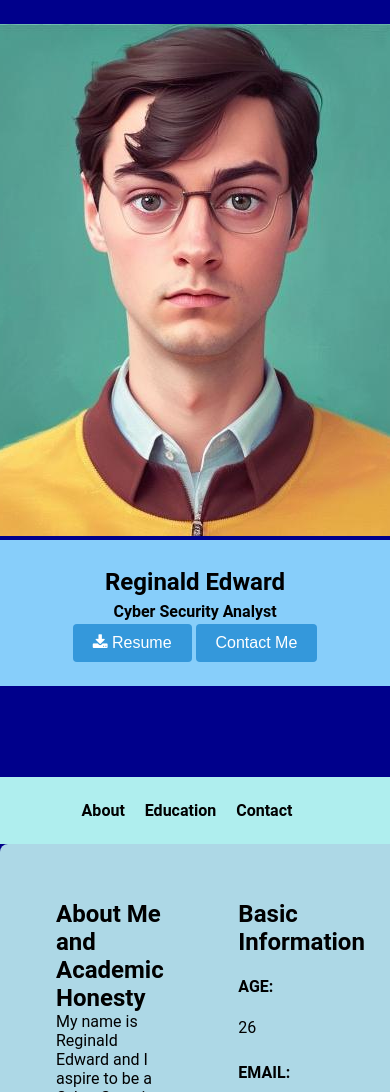
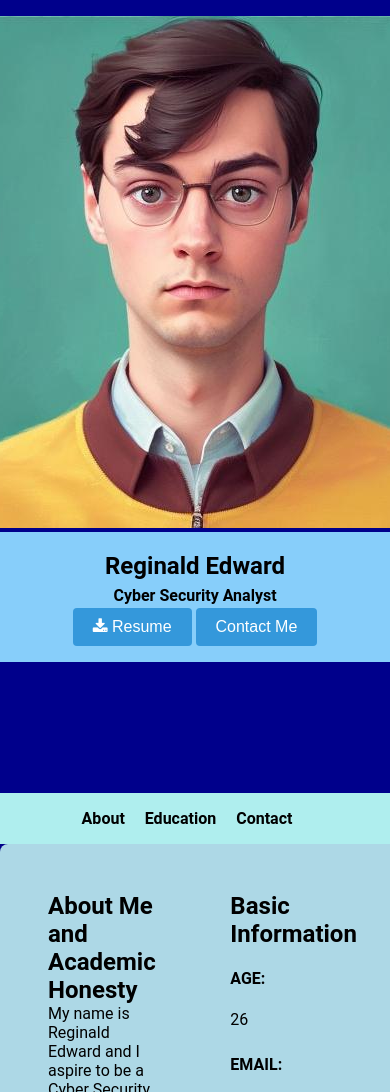
Before and after one commit to regedward1234/Personal-Website, a website: page index.html in a window 390 px wide. Shown: the top 1092 px of the page. Drawn offline with Linux system fonts and the light colour scheme.

Commit message:
test css

```diff
--- a/css/website.css
+++ b/css/website.css
@@ -109,8 +109,9 @@ nav a {
 }
 
 .info-row h4 {
-  width: 100%; /* Adjust the width to create consistent spacing */
-  margin-right: 5px;
+  margin: 5;
+  width: 250px; /* Adjust the width to create consistent spacing */
+
 }
 
 .info-row p {
@@ -306,16 +307,16 @@ nav a {
   .container1,
   .container2,
   .container3 {
-    padding: 1.5rem;
+    padding: 1rem;
   }
 
   .top-section-content {
-    padding: 1.5rem;
+    padding: 1rem;
   }
 
   .references {
     max-width: none; /* Allow navigation to take full width on mobile */
-    padding: 1.5rem; /* Add padding to navigation for better spacing */
+    padding: 1rem; /* Add padding to navigation for better spacing */
   }
 
   .basic-info {
@@ -331,8 +332,8 @@ nav a {
   }
 
   .info-row h4 {
-    width: auto; /* Reset width for labels on mobile */
-    margin-right: 0; /* Remove right margin for labels */
+    margin: 5;
+    width: 100%;
 
   }
 
@@ -342,7 +343,7 @@ nav a {
 
   .left-side,
   .right-side {
-    padding: 1.5rem; /* Add padding to sections for mobile */
+    padding: 1rem; /* Add padding to sections for mobile */
   }
 
   /* Example: Adjust font sizes for mobile screens */
```
